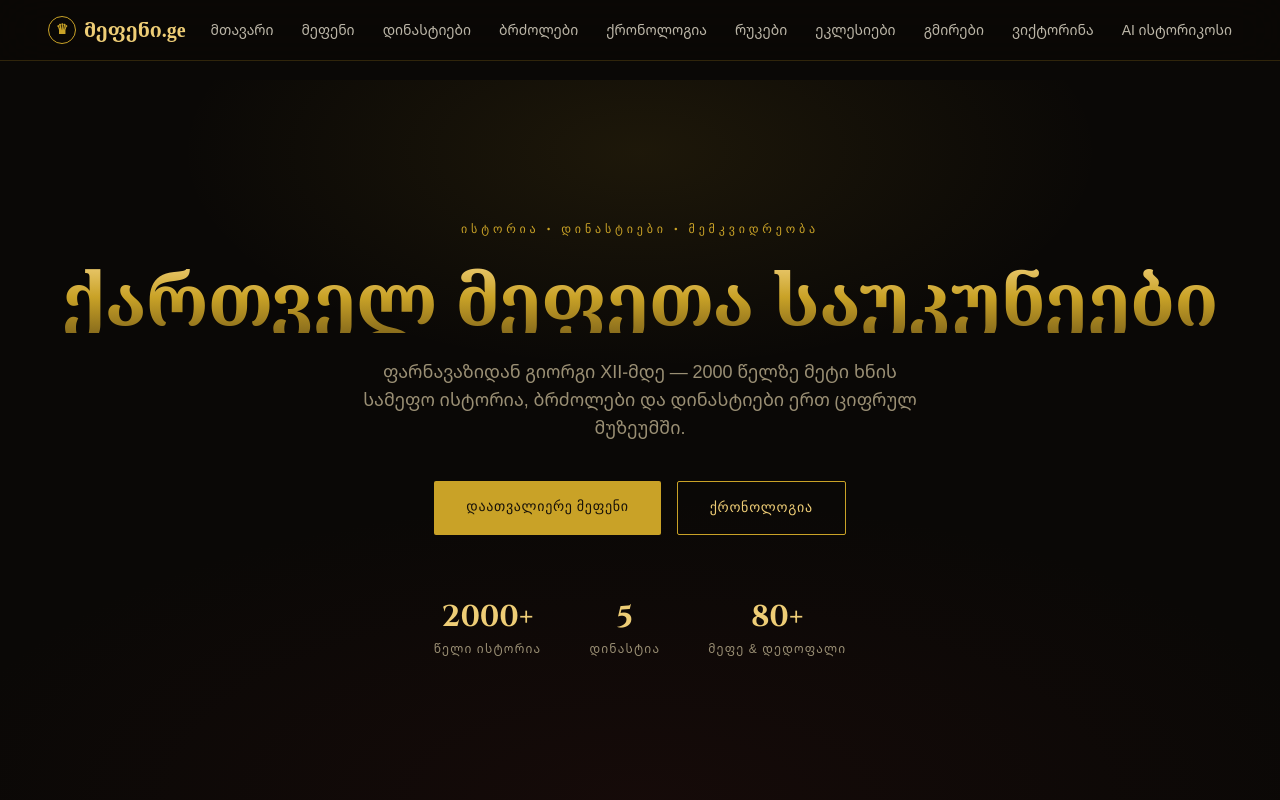
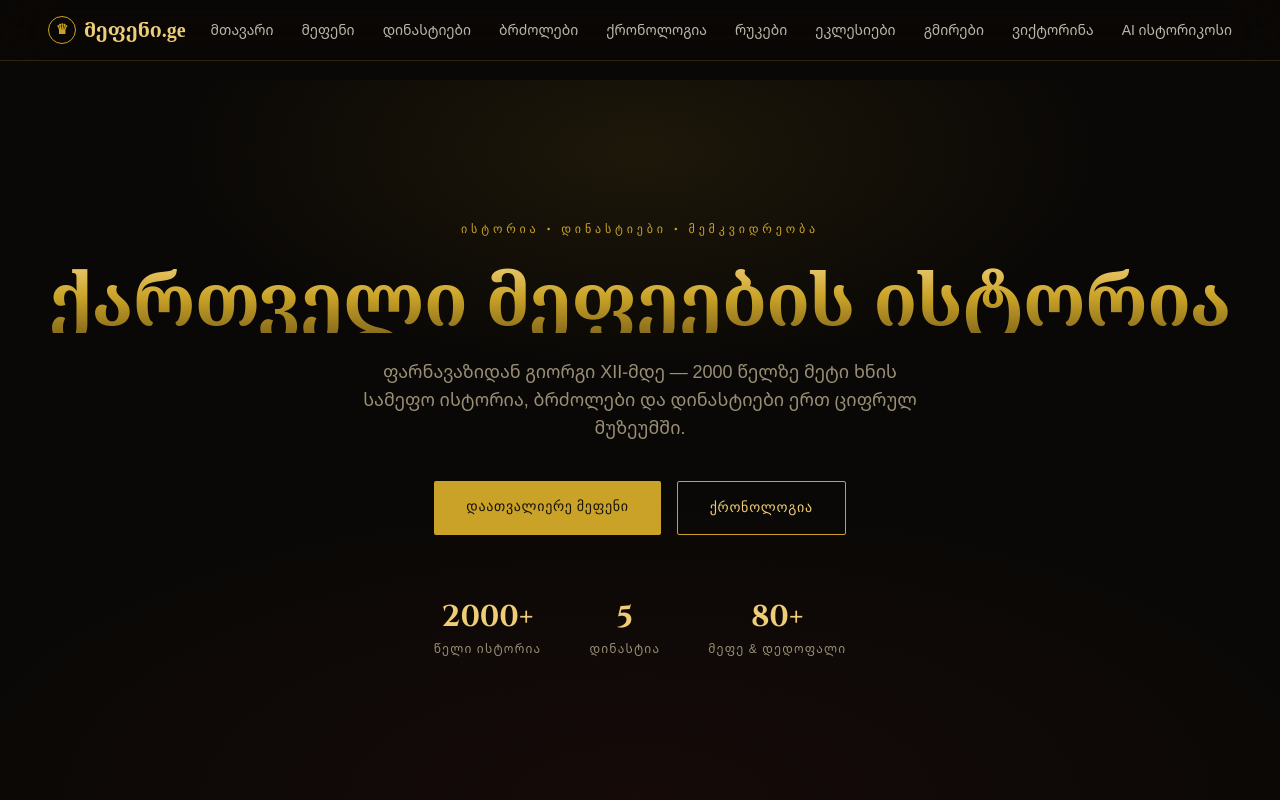
Before and after one commit to chkona/mefeni-com, a Next.js app: page / in a window 1280 px wide. Shown: the top 800 px of the page. Built offline with nearby package versions, Linux system fonts and the light colour scheme.

Commit message:
Update page.tsx

```diff
--- a/app/page.tsx
+++ b/app/page.tsx
@@ -5,7 +5,7 @@ import Link from "next/link";
 // მოცემული სტრიქონები — HERO_TITLE, HERO_SUBTITLE და ა.შ.
 // ===================================================================
 const HERO_EYEBROW = "ისტორია • დინასტიები • მემკვიდრეობა";
-const HERO_TITLE = "ქართველ მეფეთა საუკუნეები";
+const HERO_TITLE = "ქართველი მეფეების ისტორია";
 const HERO_SUBTITLE =
   "ფარნავაზიდან გიორგი XII-მდე — 2000 წელზე მეტი ხნის სამეფო ისტორია, ბრძოლები და დინასტიები ერთ ციფრულ მუზეუმში.";
 
```
